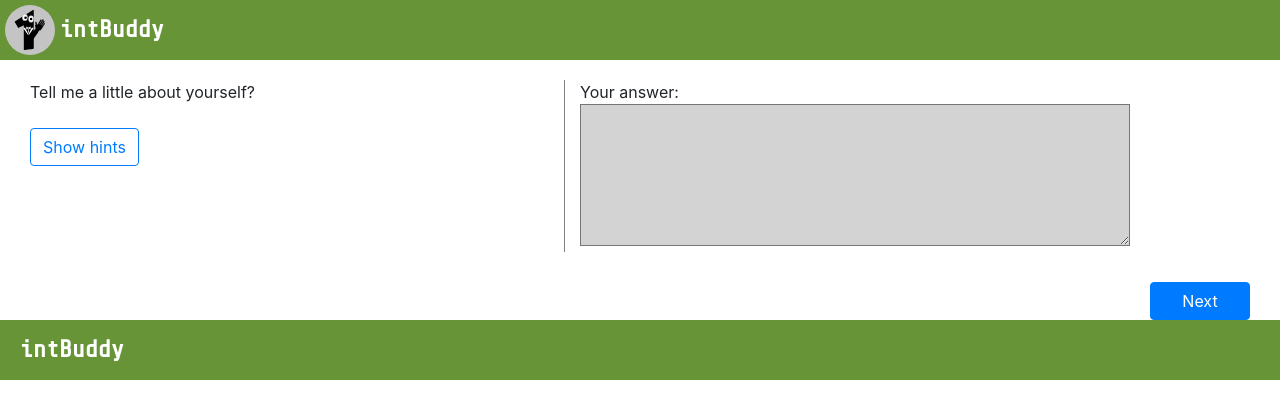
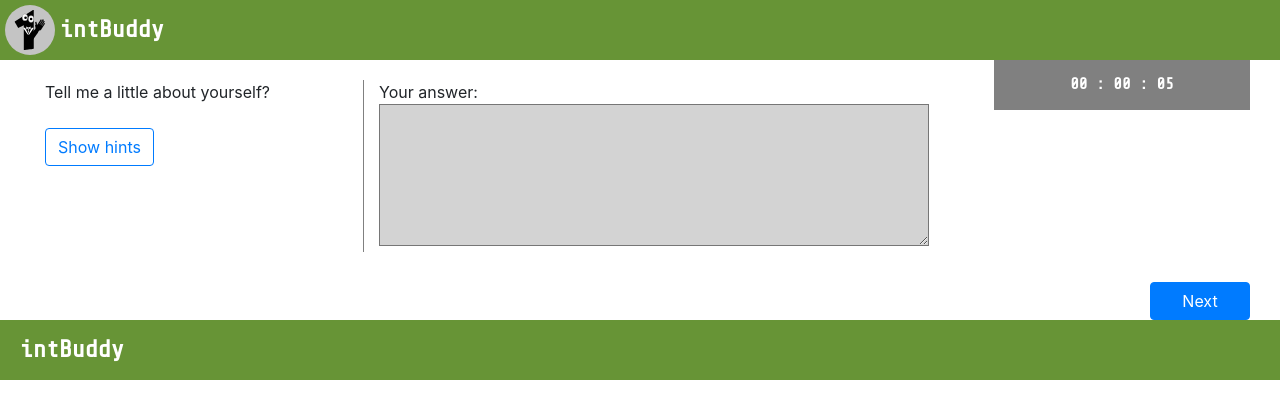
Before and after one commit to kemalfidan/int-buddy, a Next.js app: page /questions in a window 1280 px wide. Shown: the top 418 px of the page. Built offline with nearby package versions, Linux system fonts and the light colour scheme.

Commit message:
add timer component

```diff
--- /dev/null
+++ b/components/Timer/Timer.module.scss
@@ -0,0 +1,21 @@
+@import "theme/theme";
+
+.Timer {
+    display: flex;
+    justify-content: center;
+    float: right;
+
+    height: 50px;
+    width: 20%;
+
+    margin-left: 30px;
+    margin-right: 30px;
+    border: 2px solid grey;
+    padding: 10px;
+
+    font-family: $logo-font;
+    font-size: 16px;
+    font-weight: bold;
+    color: $on-secondary;
+    background-color: gray;
+}
--- /dev/null
+++ b/components/Timer/index.js
@@ -0,0 +1,53 @@
+import React, { Component } from "react";
+import styles from "./Timer.module.scss";
+
+class Timer extends Component {
+    state = {
+      timerOn: false,
+      timerStart: 0,
+      timerTime: 0
+    };
+
+    startTimer = () => {
+      this.setState({
+        timerOn: true,
+        timerTime: this.state.timerTime,
+        timerStart: Date.now() - this.state.timerTime
+      });
+      this.timer = setInterval(() => {
+        this.setState({
+          timerTime: Date.now() - this.state.timerStart
+        });
+      }, 10);
+    };
+
+    stopTimer = () => {
+      this.setState({ timerOn: false });
+      clearInterval(this.timer);
+    };
+
+    resetTimer = () => {
+      this.setState({
+        timerStart: 0,
+        timerTime: 0
+      });
+    };
+
+    componentDidMount = () => {
+        this.startTimer()
+    }
+
+    render() {
+      const { timerTime } = this.state;
+      let seconds = ("0" + (Math.floor(timerTime / 1000) % 60)).slice(-2);
+      let minutes = ("0" + (Math.floor(timerTime / 60000) % 60)).slice(-2);
+      let hours = ("0" + Math.floor(timerTime / 3600000)).slice(-2);
+      return (
+        <div className={styles.Timer}>
+          {hours} : {minutes} : {seconds}
+        </div>
+      );
+    }
+  }
+
+export default Timer;
--- a/pages/questions.js
+++ b/pages/questions.js
@@ -5,6 +5,7 @@ import Layout from "components/Layout"
 import Header from 'components/Header'
 import Head from 'next/head'
 import Footer from 'components/Footer';
+import Timer from 'components/Timer';
 
 var appTitle = "intBuddy";
 const max_questions = 2;
@@ -36,6 +37,7 @@ class questions extends Component {
         </Head>
 
         <Header appTitle="intBuddy"/>
+        <Timer/>
 
         { this.state.questionIndex == 0 && <IntroQuestion></IntroQuestion> }
         { this.state.questionIndex == 1 && <MCQuestion></MCQuestion> }
```
